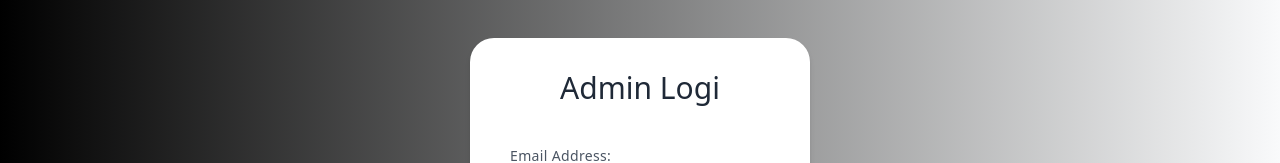
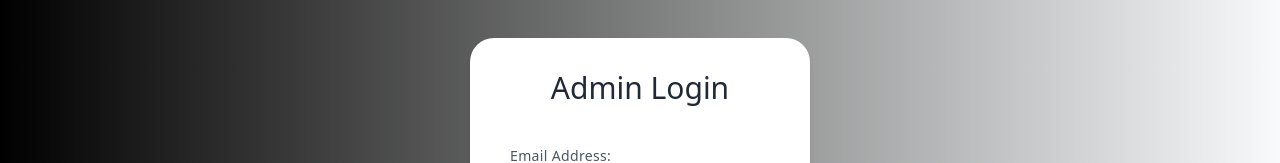
Before and after one commit to fazcholoth/LinkUp-frontend, a React (Vite) app: page /admin/login in a window 1280 px wide. Shown: the part 184-347 px from the top of the page. Built offline with nearby package versions, Linux system fonts and the light colour scheme.

Commit message:
login fixed

```diff
--- a/src/pages/admin/Login.tsx
+++ b/src/pages/admin/Login.tsx
@@ -63,7 +63,7 @@ useEffect(()=>{
     <div className="min-h-screen flex flex-col items-center justify-center bg-gradient-to-r from-black to-gray-50">
       <div className="flex flex-col bg-white shadow-md px-4 sm:px-6 md:px-8 lg:px-10 py-8 rounded-3xl w-50 max-w-md">
         <div className="font-medium self-center text-xl sm:text-3xl text-gray-800">
-          Admin Logi
+          Admin Login
         </div>
 
         <Formik
```
